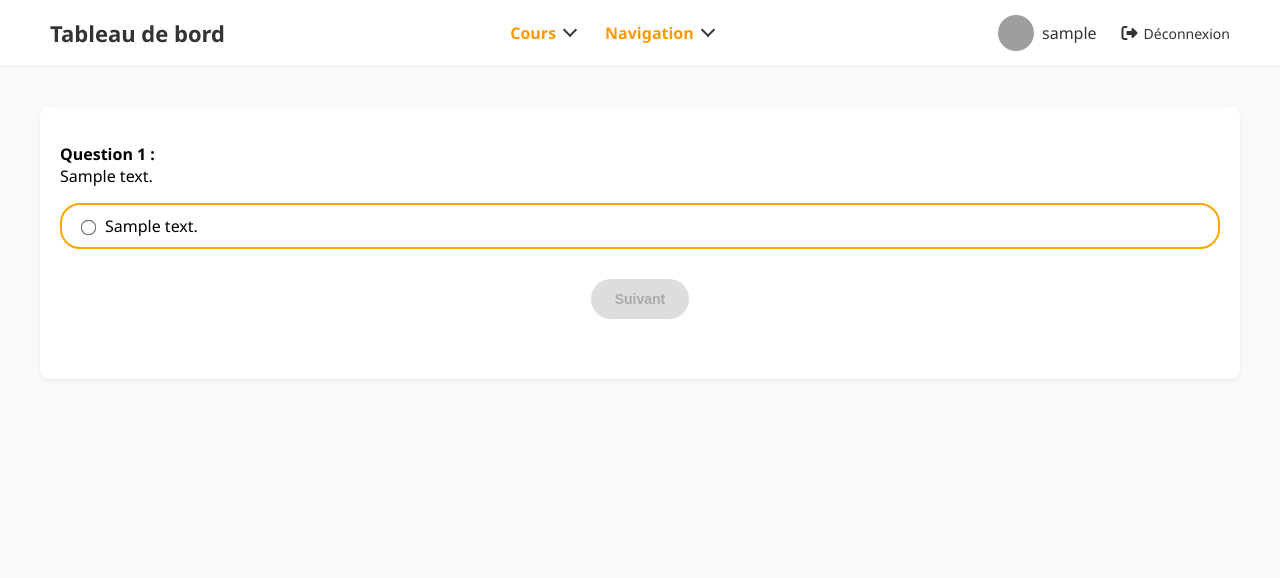
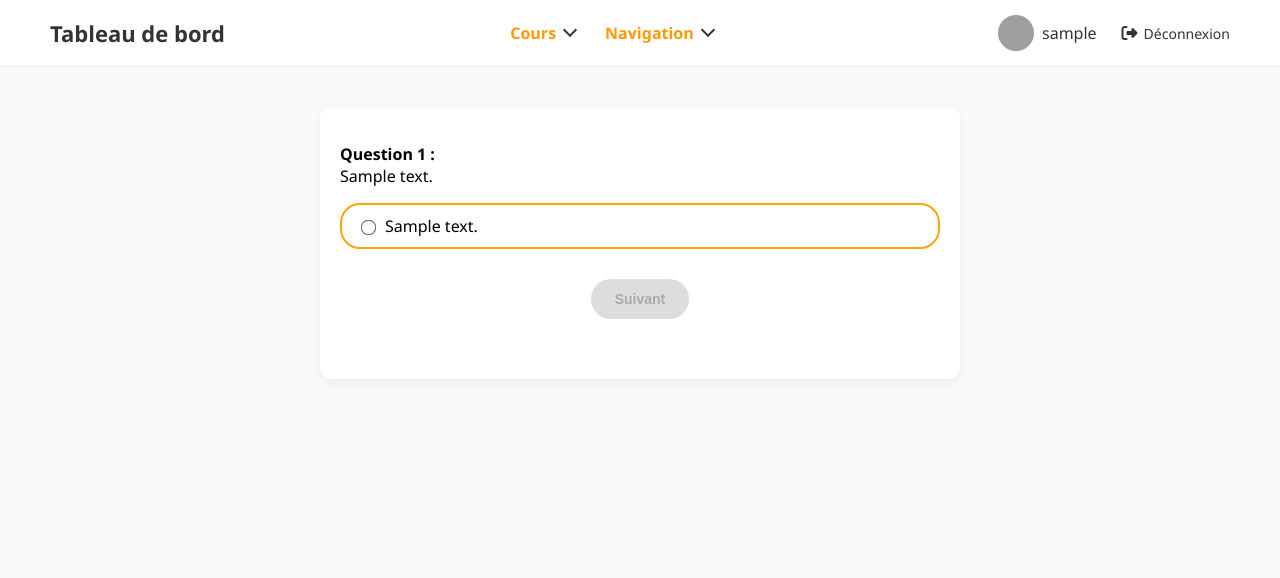
Before and after one commit to Jul1111/E-LearningProjectM1SIC, a PHP site: page /quiz?course=1 in a window 1280 px wide. Shown: the top 578 px of the page. Run offline with PHP 8.4, Linux system fonts and the light colour scheme; the visitor is signed in with stand-in values (Sample User, id 1); tables that the repository leaves empty hold one stand-in row (values such as "Sample post"); grey boxes are pictures that could not be loaded.

Commit message:
Modif légère quiz

```diff
--- a/app/views/dashboard/quiz/quiz.php
+++ b/app/views/dashboard/quiz/quiz.php
@@ -11,7 +11,7 @@ use App\controllers\QuizzesController;
 <body>
   <div class="dashboard">
     <div class="main">
-      <div class="courses">
+      <div class="courses <?php echo isset($_GET['course']) ? 'quiz-mode' : ''; ?>">
         <?php
         $quizzes = QuizzesController::getQuizzes();
 
--- a/resources/css/style_dash.css
+++ b/resources/css/style_dash.css
@@ -299,3 +299,10 @@ body {
     cursor: not-allowed;
     transform: none;
   }
+
+  .courses.quiz-mode {
+    max-width: 600px;
+    margin: 0 auto;
+    border-radius: 12px;
+    box-shadow: 0 4px 10px rgba(0, 0, 0, 0.05);
+  }
```
